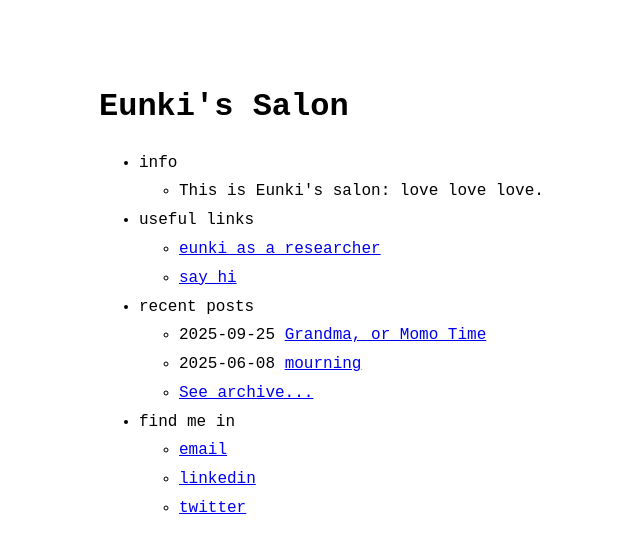
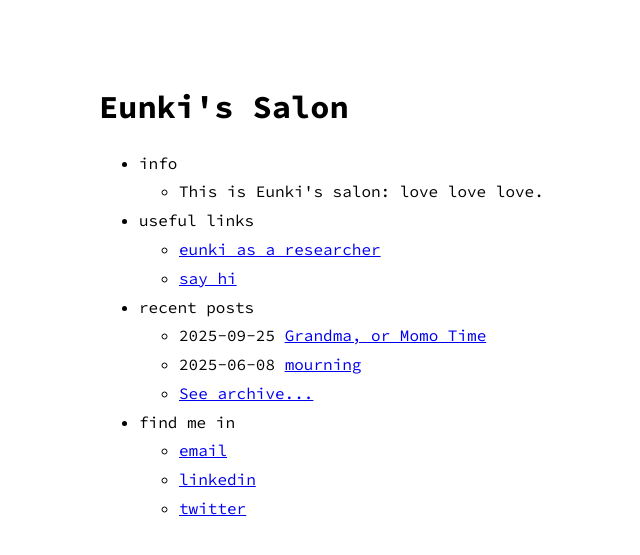
Before and after one commit to eunkiyomi/eunkiyomi.github.io, a Jekyll site: the page built from index.markdown, in a window 1280 px wide. Shown: the top 555 px of the page, without its empty margins (221-861 px from the left). Built offline with Jekyll 4.4.1, drawn with Linux system fonts in a browser that asks for light colours.

Commit message:
style update

```diff
--- /dev/null
+++ b/_sass/eunki-custom.scss
@@ -0,0 +1,8 @@
+@import url('https://fonts.googleapis.com/css2?family=Source+Code+Pro:ital,wght@0,200..900;1,200..900&display=swap');
+
+body {
+    font-family: 'Source Code Pro', monospace;
+    font-optical-sizing: auto;
+    font-weight: 400;
+    font-style: normal;
+}
--- a/assets/css/main.scss
+++ b/assets/css/main.scss
@@ -2,3 +2,4 @@
 ---
 
 @import "no-style-please";
+@import "eunki-custom";
```
Also changed, not shown: 1 other file.
